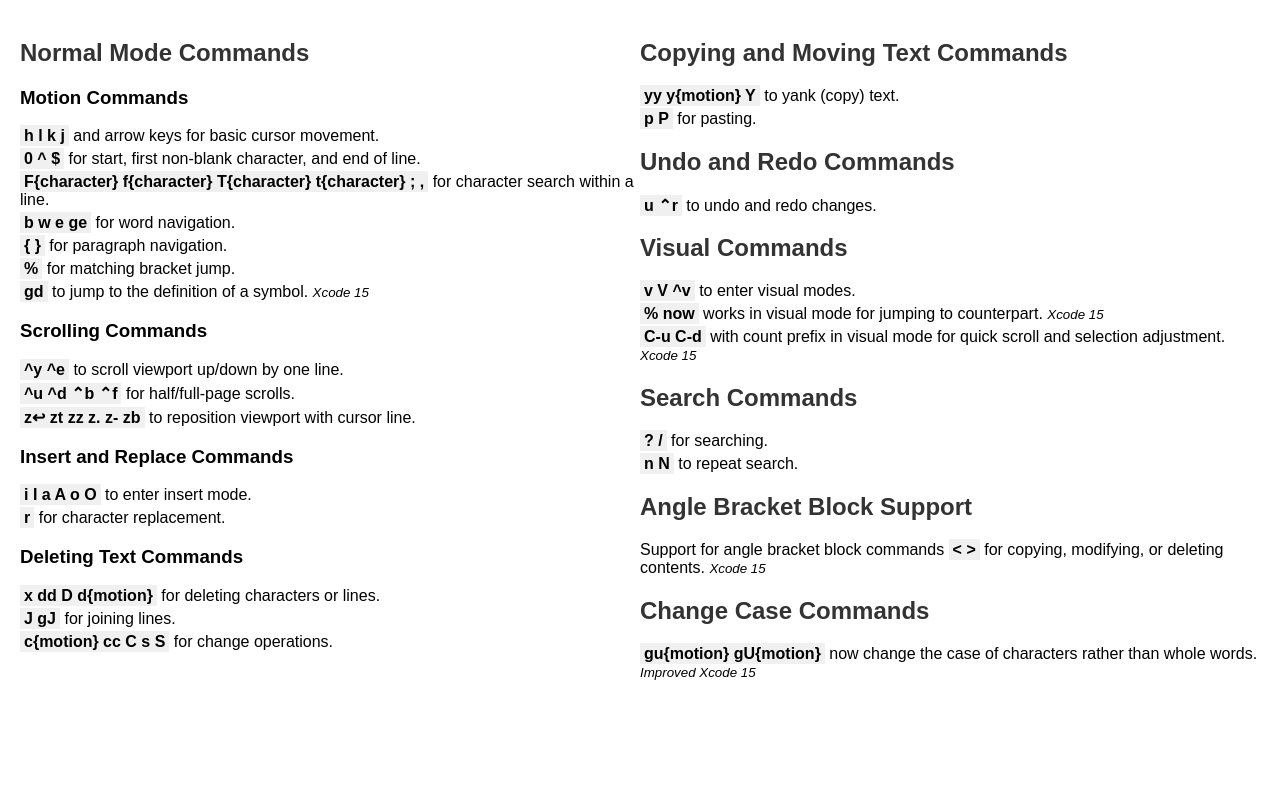
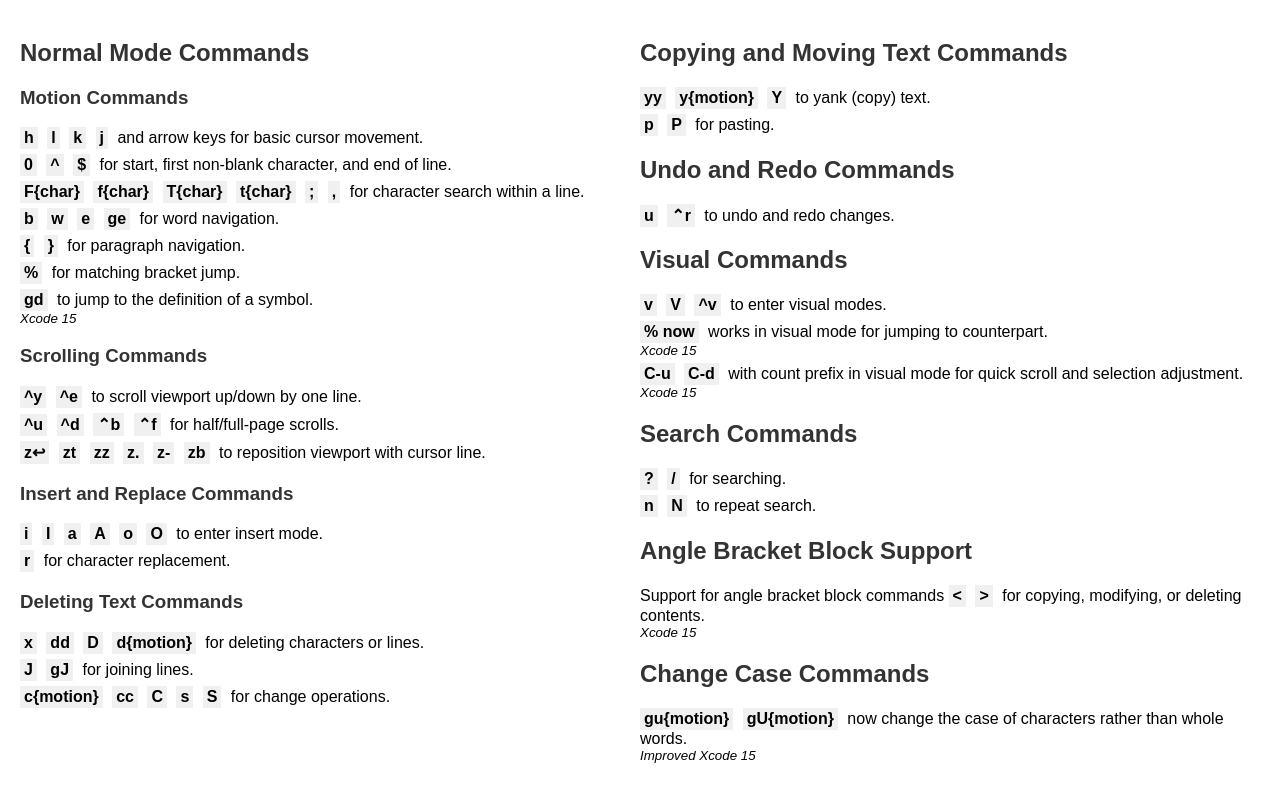
Before and after one commit to viktart/xcode_vim_cheatsheet.github.io, a plain HTML site: page index.html in a window 1280 px wide. Shown: the part 61-862 px from the top of the page. Before the commit the page ends 800 px from the top, so only its background shows below. Drawn offline with Linux system fonts and the light colour scheme.

Commit message:
Update index.html

```diff
--- a/index.html
+++ b/index.html
@@ -18,7 +18,7 @@
     flex: 1 0 48%;
     margin-bottom: 20px;
   }
-  h1, h2 {
+  h1, h2, h3 {
     color: #333;
   }
   ul {
@@ -32,14 +32,13 @@
     background-color: #f0f0f0;
     font-weight: bold;
     padding: 2px 4px;
+    margin-right: 5px; /* Adds space between commands */
+    display: inline-block; /* Ensures the background and padding enclose the text properly */
   }
-  .new-xcode {
+  .new-xcode, .improved-xcode {
     font-style: italic;
     font-size: smaller;
-  }
-  .improved-xcode {
-    font-style: italic;
-    font-size: smaller;
+    display: block; /* Makes the notice appear on a new line */
   }
 </style>
 </head>
@@ -50,60 +49,60 @@
     <h2>Normal Mode Commands</h2>
     <h3>Motion Commands</h3>
     <ul>
-      <li><span class="command">h l k j</span> and arrow keys for basic cursor movement.</li>
-      <li><span class="command">0 ^ $</span> for start, first non-blank character, and end of line.</li>
-      <li><span class="command">F{character} f{character} T{character} t{character} ; ,</span> for character search within a line.</li>
-      <li><span class="command">b w e ge</span> for word navigation.</li>
-      <li><span class="command">{ }</span> for paragraph navigation.</li>
+      <li><span class="command">h</span> <span class="command">l</span> <span class="command">k</span> <span class="command">j</span> and arrow keys for basic cursor movement.</li>
+      <li><span class="command">0</span> <span class="command">^</span> <span class="command">$</span> for start, first non-blank character, and end of line.</li>
+      <li><span class="command">F{char}</span> <span class="command">f{char}</span> <span class="command">T{char}</span> <span class="command">t{char}</span> <span class="command">;</span> <span class="command">,</span> for character search within a line.</li>
+      <li><span class="command">b</span> <span class="command">w</span> <span class="command">e</span> <span class="command">ge</span> for word navigation.</li>
+      <li><span class="command">{</span> <span class="command">}</span> for paragraph navigation.</li>
       <li><span class="command">%</span> for matching bracket jump.</li>
       <li><span class="command">gd</span> to jump to the definition of a symbol. <span class="new-xcode">Xcode 15</span></li>
     </ul>
     <h3>Scrolling Commands</h3>
     <ul>
-      <li><span class="command">^y ^e</span> to scroll viewport up/down by one line.</li>
-      <li><span class="command">^u ^d ⌃b ⌃f</span> for half/full-page scrolls.</li>
-      <li><span class="command">z↩ zt zz z. z- zb</span> to reposition viewport with cursor line.</li>
+      <li><span class="command">^y</span> <span class="command">^e</span> to scroll viewport up/down by one line.</li>
+      <li><span class="command">^u</span> <span class="command">^d</span> <span class="command">⌃b</span> <span class="command">⌃f</span> for half/full-page scrolls.</li>
+      <li><span class="command">z↩</span> <span class="command">zt</span> <span class="command">zz</span> <span class="command">z.</span> <span class="command">z-</span> <span class="command">zb</span> to reposition viewport with cursor line.</li>
     </ul>
     <h3>Insert and Replace Commands</h3>
     <ul>
-      <li><span class="command">i I a A o O</span> to enter insert mode.</li>
+      <li><span class="command">i</span> <span class="command">I</span> <span class="command">a</span> <span class="command">A</span> <span class="command">o</span> <span class="command">O</span> to enter insert mode.</li>
       <li><span class="command">r</span> for character replacement.</li>
     </ul>
     <h3>Deleting Text Commands</h3>
     <ul>
-      <li><span class="command">x dd D d{motion}</span> for deleting characters or lines.</li>
-      <li><span class="command">J gJ</span> for joining lines.</li>
-      <li><span class="command">c{motion} cc C s S</span> for change operations.</li>
+      <li><span class="command">x</span> <span class="command">dd</span> <span class="command">D</span> <span class="command">d{motion}</span> for deleting characters or lines.</li>
+      <li><span class="command">J</span> <span class="command">gJ</span> for joining lines.</li>
+      <li><span class="command">c{motion}</span> <span class="command">cc</span> <span class="command">C</span> <span class="command">s</span> <span class="command">S</span> for change operations.</li>
     </ul>
   </div>
   <div class="column">
     <h2>Copying and Moving Text Commands</h2>
     <ul>
-      <li><span class="command">yy y{motion} Y</span> to yank (copy) text.</li>
-      <li><span class="command">p P</span> for pasting.</li>
+      <li><span class="command">yy</span> <span class="command">y{motion}</span> <span class="command">Y</span> to yank (copy) text.</li>
+      <li><span class="command">p</span> <span class="command">P</span> for pasting.</li>
     </ul>
     <h2>Undo and Redo Commands</h2>
     <ul>
-      <li><span class="command">u ⌃r</span> to undo and redo changes.</li>
+      <li><span class="command">u</span> <span class="command">⌃r</span> to undo and redo changes.</li>
     </ul>
     <h2>Visual Commands</h2>
     <ul>
-      <li><span class="command">v V ^v</span> to enter visual modes.</li>
+      <li><span class="command">v</span> <span class="command">V</span> <span class="command">^v</span> to enter visual modes.</li>
       <li><span class="command">% now</span> works in visual mode for jumping to counterpart. <span class="new-xcode">Xcode 15</span></li>
-      <li><span class="command">C-u C-d</span> with count prefix in visual mode for quick scroll and selection adjustment. <span class="new-xcode">Xcode 15</span></li>
+      <li><span class="command">C-u</span> <span class="command">C-d</span> with count prefix in visual mode for quick scroll and selection adjustment. <span class="new-xcode">Xcode 15</span></li>
     </ul>
     <h2>Search Commands</h2>
     <ul>
-      <li><span class="command">? /</span> for searching.</li>
-      <li><span class="command">n N</span> to repeat search.</li>
+      <li><span class="command">?</span> <span class="command">/</span> for searching.</li>
+      <li><span class="command">n</span> <span class="command">N</span> to repeat search.</li>
     </ul>
     <h2>Angle Bracket Block Support</h2>
     <ul>
-      <li>Support for angle bracket block commands <span class="command">< ></span> for copying, modifying, or deleting contents. <span class="new-xcode">Xcode 15</span></li>
+      <li>Support for angle bracket block commands <span class="command"><</span> <span class="command">></span> for copying, modifying, or deleting contents. <span class="new-xcode">Xcode 15</span></li>
     </ul>
     <h2>Change Case Commands</h2>
     <ul>
-      <li><span class="command">gu{motion} gU{motion}</span> now change the case of characters rather than whole words. <span class="improved-xcode">Improved Xcode 15</span></li>
+      <li><span class="command">gu{motion}</span> <span class="command">gU{motion}</span> now change the case of characters rather than whole words. <span class="improved-xcode">Improved Xcode 15</span></li>
     </ul>
   </div>
 </div>
```
